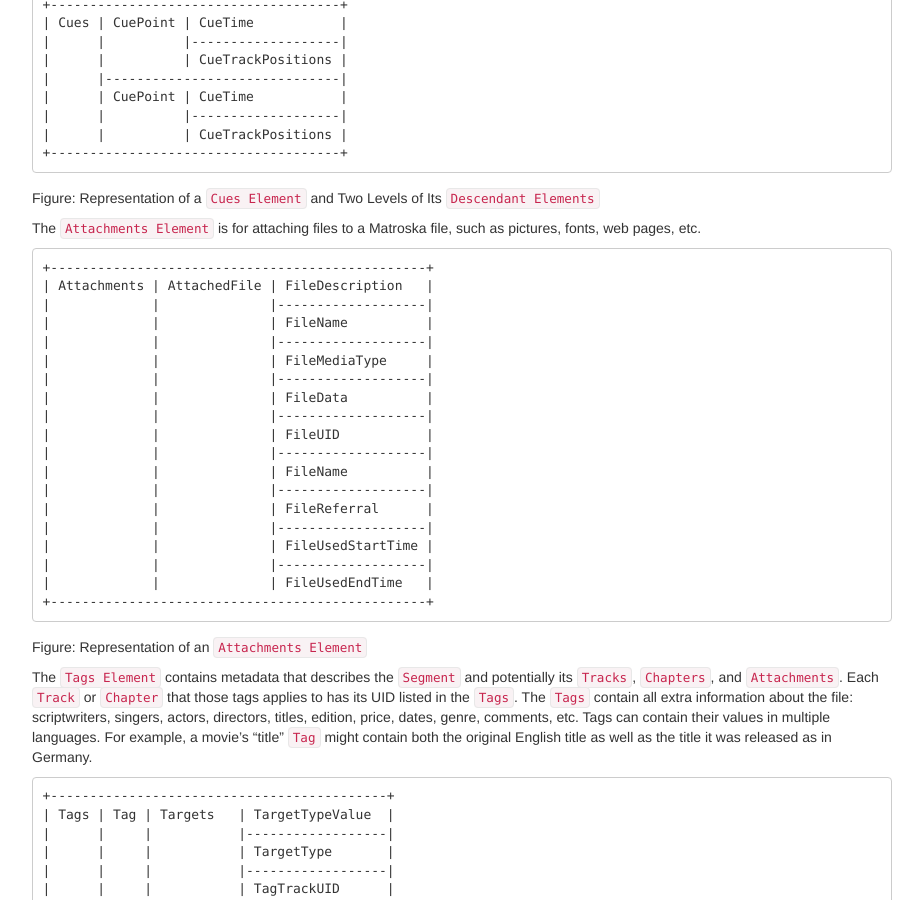
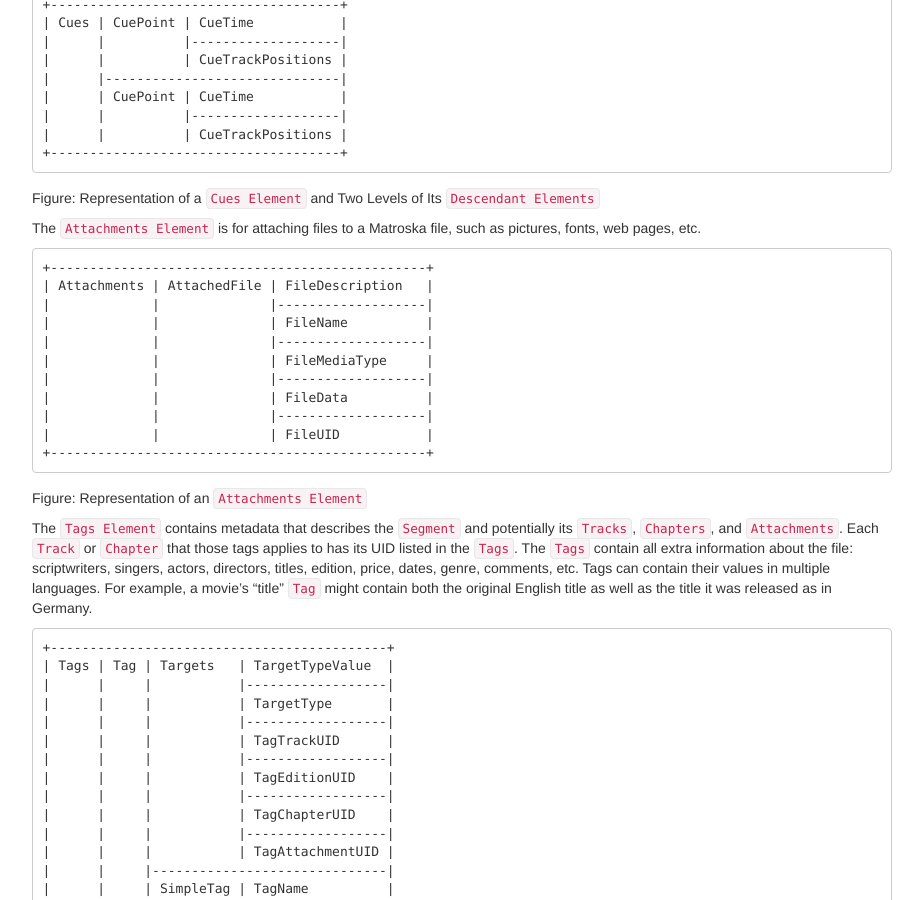
Before and after one commit to ietf-wg-cellar/matroska-specification, a Jekyll site: the page built from diagram.md, in a window 1280 px wide and 900 px high, scrolled down 4942 px. Shown: the whole window, without its empty margins (273-1196 px from the left). Built offline with Jekyll 4.4.1, drawn with Linux system fonts in a browser that asks for light colours; our own code applies the rules of GitHub Pages for plain Markdown files.

Commit message:
fix Attachments table
FileName was there twice, and it was mentioning deprecated elements.

````diff
--- a/diagram.md
+++ b/diagram.md
@@ -311,14 +311,6 @@
 |             |              | FileData          |
 |             |              |-------------------|
 |             |              | FileUID           |
-|             |              |-------------------|
-|             |              | FileName          |
-|             |              |-------------------|
-|             |              | FileReferral      |
-|             |              |-------------------|
-|             |              | FileUsedStartTime |
-|             |              |-------------------|
-|             |              | FileUsedEndTime   |
 +------------------------------------------------+
 ```
 Figure: Representation of an `Attachments Element`
````
